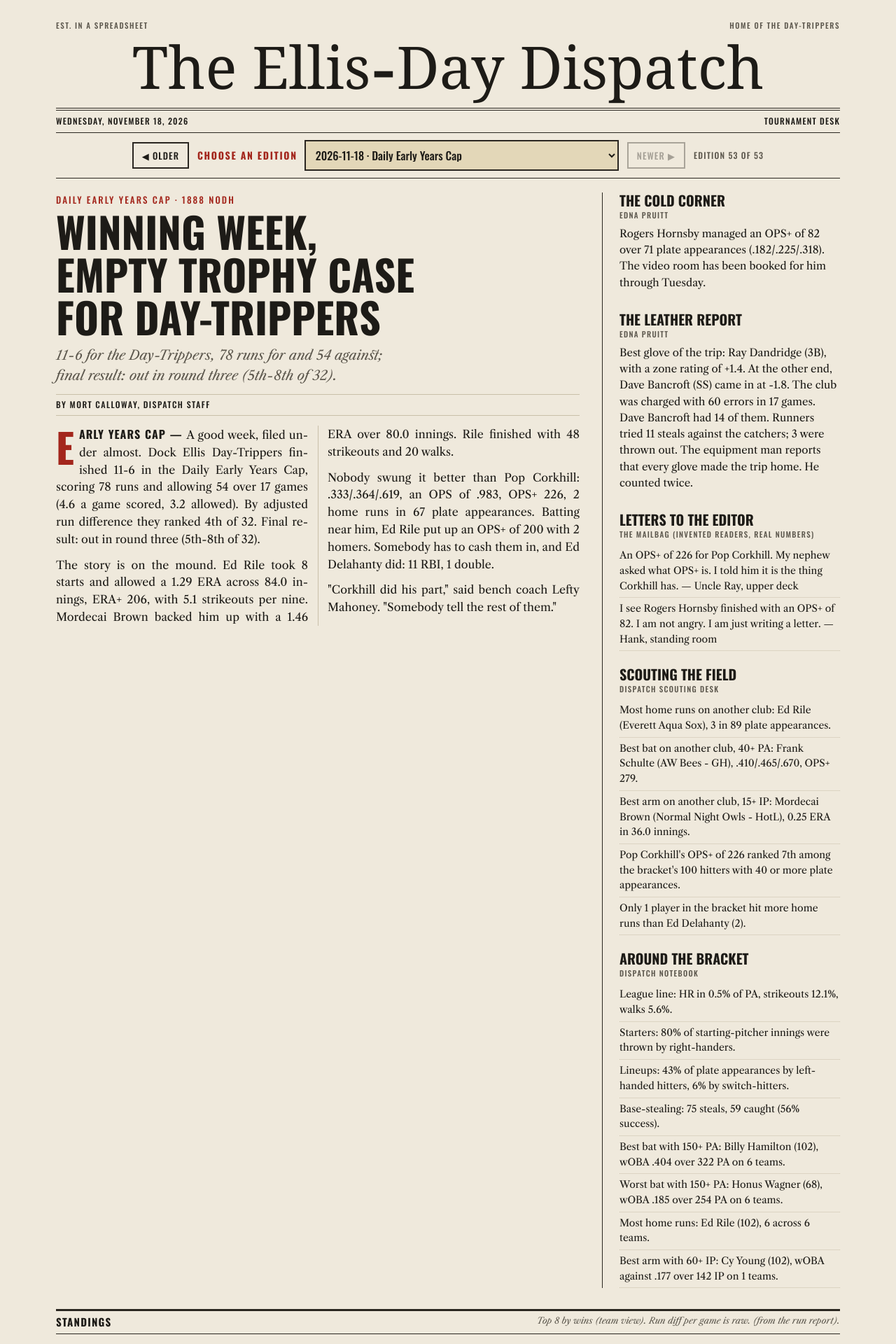
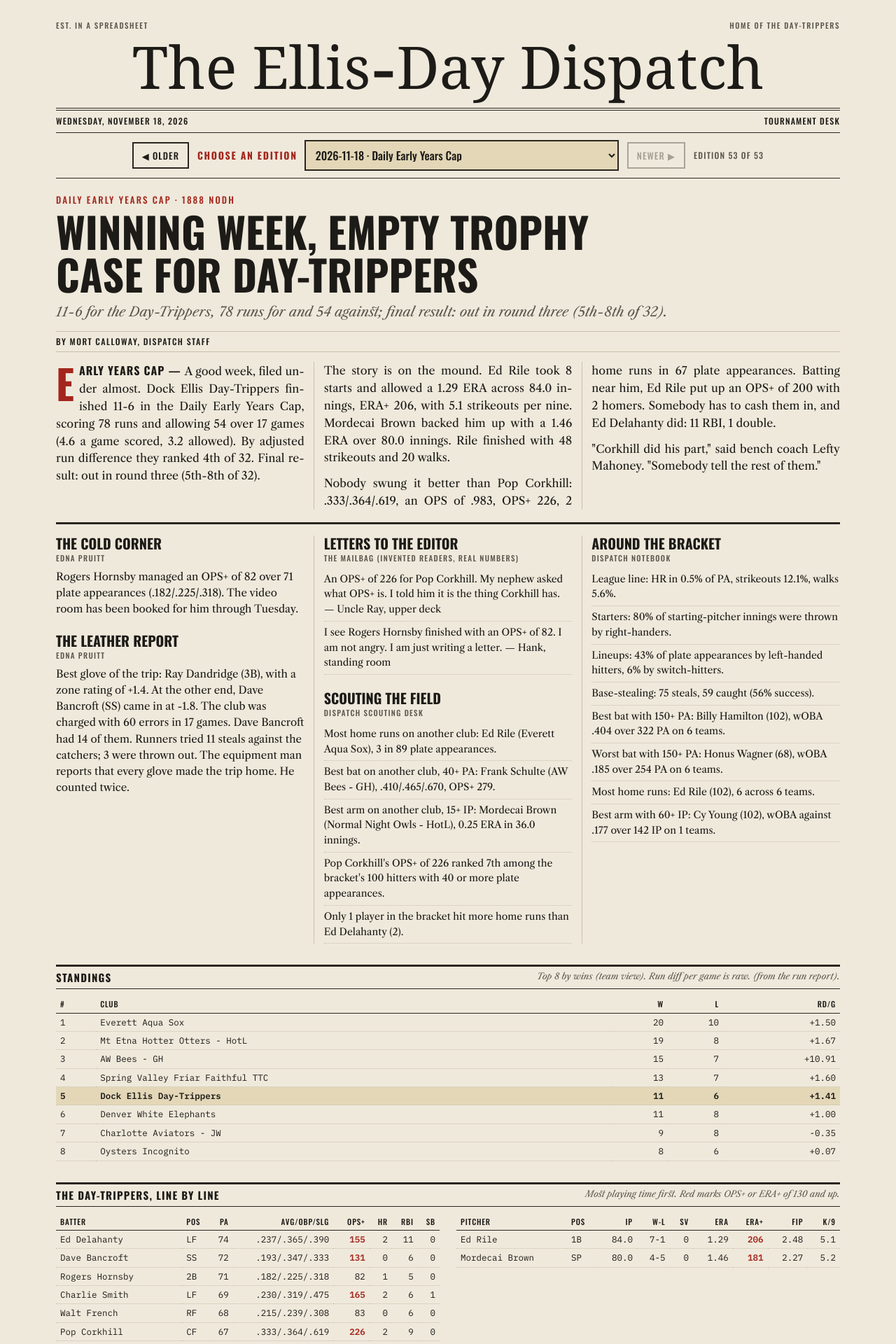
Before and after one commit to Heathd0g/Heathd0g.github.io, a Jekyll site: the page ootp/dispatch/index.html, which Jekyll copies as it is, in a window 1280 px wide. Shown: the top 1920 px of the page at 70% size. Built offline with Jekyll 4.4.1, drawn with Linux system fonts in a browser that asks for light colours; some web fonts are replaced.

Commit message:
Dispatch: sidebars under the story in columns (no empty gap beside a short story)
Co-Authored-By: Claude Fable 5.2 <noreply@anthropic.com>

```diff
--- a/ootp/dispatch/index.html
+++ b/ootp/dispatch/index.html
@@ -6,7 +6,8 @@
 <link rel="preconnect" href="https://fonts.googleapis.com">
 <link rel="stylesheet" href="https://fonts.googleapis.com/css2?family=UnifrakturMaguntia&family=Oswald:wght@500;700&family=Libre+Caslon+Text:ital,wght@0,400;0,700;1,400&family=IBM+Plex+Mono:wght@400;600&display=swap">
 <style>
-/* Layout: a one-page sports section. Masthead, edition strip, then a lead story in two columns beside a rail of sidebars; box scores below. */
+/* Layout: a one-page sports section. Masthead, edition strip, the lead story across the full width in columns, then the sidebars in columns
+   under it (HG 11/18: a long rail beside a short story left a tall empty gap); box scores below. */
 :root {
   --paper: #efe9dc; --ink: #1d1b17; --ink-soft: #5b564c; --rule: #2a2620; --hair: #c9bfa9; --red: #a3261c; --us: #e3d7b8;
   --f-mast: 'UnifrakturMaguntia', 'Old English Text MT', Georgia, serif;
@@ -39,20 +40,22 @@ body { background: var(--paper); color: var(--ink); font-family: var(--f-body);
 .chooser select:focus-visible, .chooser button:focus-visible { outline: 2px solid var(--red); outline-offset: 2px; }
 .chooser .count { font-size: 12px; letter-spacing: .1em; text-transform: uppercase; color: var(--ink-soft); }
 
-.front { display: grid; grid-template-columns: minmax(0, 2.2fr) minmax(0, 1fr); gap: 0 32px; margin-top: 20px; }
-@media (max-width: 820px) { .front { grid-template-columns: minmax(0, 1fr); } }
+.front { margin-top: 20px; }
 .kicker { font-family: var(--f-head); color: var(--red); text-transform: uppercase; letter-spacing: .16em; font-size: 13px; }
 .headline { font-family: var(--f-head); font-weight: 700; text-transform: uppercase; font-size: clamp(30px, 5.4vw, 60px); line-height: 1.02; margin: 4px 0 10px; text-wrap: balance; }
 .dek { font-style: italic; font-size: 19px; color: var(--ink-soft); margin: 0 0 12px; text-wrap: balance; }
 .byline { font-family: var(--f-head); font-size: 12px; letter-spacing: .12em; text-transform: uppercase; border-top: 1px solid var(--hair); border-bottom: 1px solid var(--hair); padding: 5px 0; margin-bottom: 14px; }
-.story { column-count: 2; column-gap: 28px; column-rule: 1px solid var(--hair); }
+.story { column-count: 3; column-gap: 28px; column-rule: 1px solid var(--hair); }
+@media (max-width: 960px) { .story { column-count: 2; } }
 @media (max-width: 640px) { .story { column-count: 1; } }
 .story p { margin: 0 0 12px; text-align: justify; hyphens: auto; }
 .story p:first-child::first-letter { font-family: var(--f-head); font-weight: 700; float: left; font-size: 58px; line-height: .9; padding: 4px 6px 0 0; color: var(--red); }
 .story .dl { font-family: var(--f-head); font-weight: 700; letter-spacing: .06em; }
 
-.rail { border-left: 1px solid var(--rule); padding-left: 24px; display: flex; flex-direction: column; gap: 22px; }
-@media (max-width: 820px) { .rail { border-left: 0; padding-left: 0; border-top: 3px solid var(--rule); padding-top: 16px; margin-top: 16px; } }
+.rail { border-top: 3px solid var(--rule); padding-top: 16px; margin-top: 18px; column-count: 3; column-gap: 28px; column-rule: 1px solid var(--hair); }
+@media (max-width: 960px) { .rail { column-count: 2; } }
+@media (max-width: 640px) { .rail { column-count: 1; } }
+.side { break-inside: avoid; margin: 0 0 22px; }
 .side h3 { font-family: var(--f-head); font-weight: 700; text-transform: uppercase; font-size: 20px; margin: 0; line-height: 1.1; }
 .side .by { font-family: var(--f-head); font-size: 11px; letter-spacing: .12em; text-transform: uppercase; color: var(--ink-soft); margin: 2px 0 6px; }
 .side p { margin: 0 0 8px; font-size: 15px; }
```
